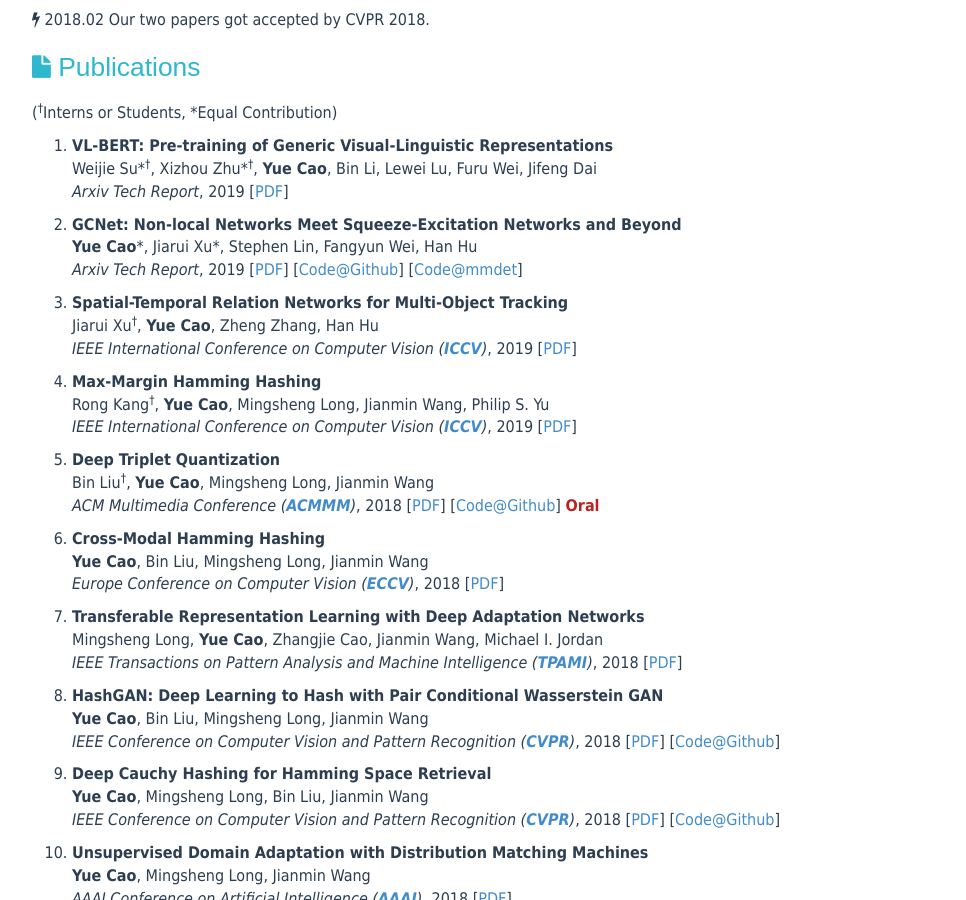
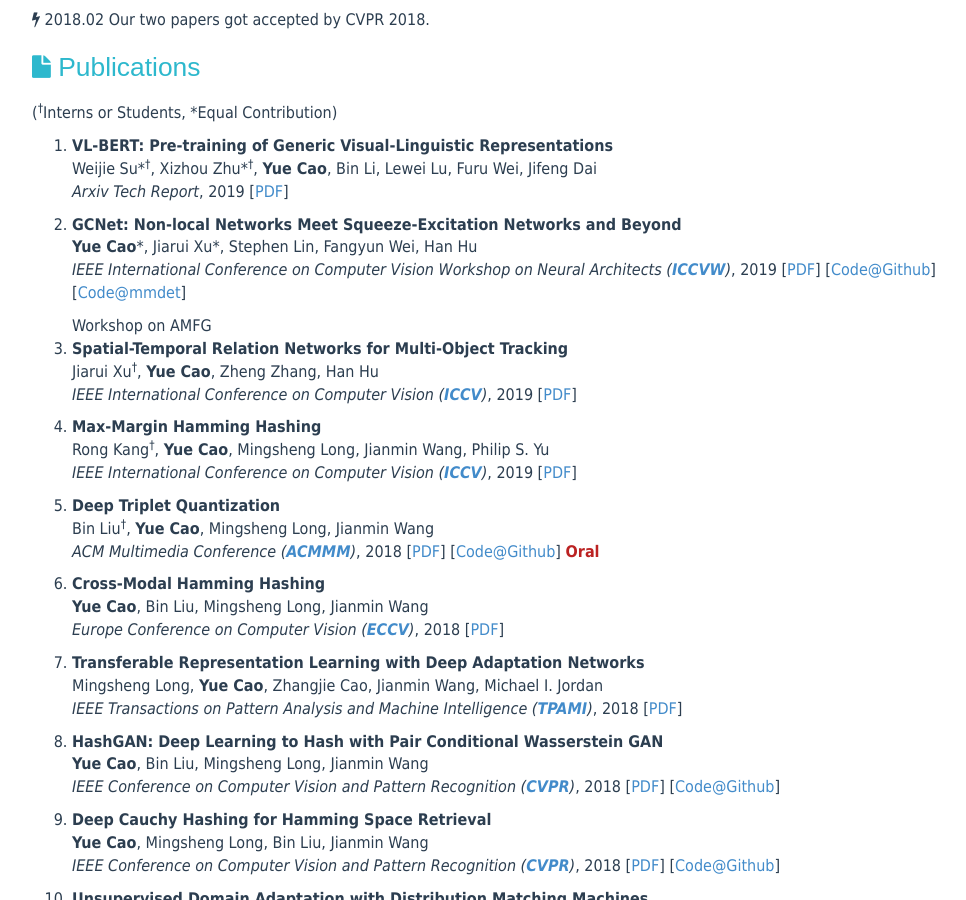
Before and after one commit to caoyue10/caoyue10.github.io, a Jekyll site: the page built from index.html, in a window 1280 px wide and 900 px high, scrolled down 510 px. Shown: the whole window, without its empty margins (138-1104 px from the left). Built offline with Jekyll 4.4.1, drawn with Linux system fonts in a browser that asks for light colours; the list of posts is cut into pages by our own code.

Commit message:
Update index.html

```diff
--- a/index.html
+++ b/index.html
@@ -43,9 +43,9 @@
         </li>
 	<li><p><strong>GCNet: Non-local Networks Meet Squeeze-Excitation Networks and Beyond</strong><br>
             <strong>Yue Cao</strong>*, Jiarui Xu*, Stephen Lin, Fangyun Wei, Han Hu<br>
-            <em>Arxiv Tech Report</em>, 2019 [<a href="https://arxiv.org/pdf/1904.11492.pdf">PDF</a>] [<a href="https://github.com/xvjiarui/GCNet">Code@Github</a>]  [<a href="https://github.com/open-mmlab/mmdetection/tree/master/configs/gcnet">Code@mmdet</a>]
+            <em>IEEE International Conference on Computer Vision Workshop on Neural Architects (<a href="http://iccv2019.thecvf.com/"><strong>ICCVW</strong></a>)</em>, 2019 [<a href="https://arxiv.org/pdf/1904.11492.pdf">PDF</a>] [<a href="https://github.com/xvjiarui/GCNet">Code@Github</a>]  [<a href="https://github.com/open-mmlab/mmdetection/tree/master/configs/gcnet">Code@mmdet</a>]
             </p>
-        </li>
+        </li> Workshop on AMFG
 	<li><p><strong>Spatial-Temporal Relation Networks for Multi-Object Tracking </strong><br>
             Jiarui Xu<sup><span>&#8224;</span></sup>, <strong>Yue Cao</strong>, Zheng Zhang, Han Hu<br>
 	    <em>IEEE International Conference on Computer Vision (<a href="http://iccv2019.thecvf.com/"><strong>ICCV</strong></a>)</em>, 2019 [<a href="https://arxiv.org/pdf/1904.11489.pdf">PDF</a>]
```
